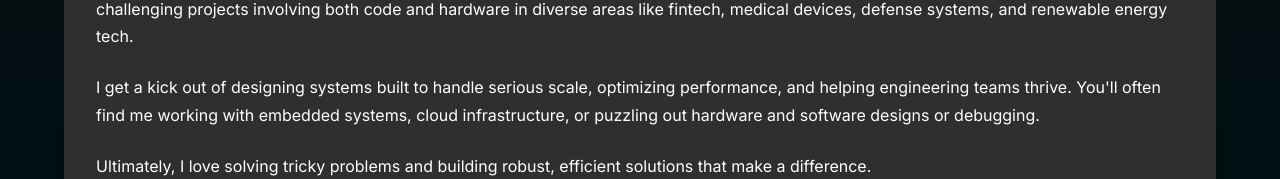
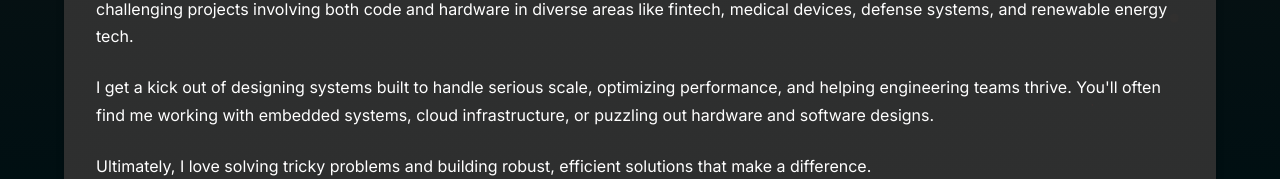
Before and after one commit to andrenepomuceno/andrenepomuceno.github.io, a React (Vite) app: page / in a window 1280 px wide. Shown: the part 601-780 px from the top of the page. Built offline with nearby package versions, Linux system fonts and the light colour scheme.

Commit message:
Update AboutMe component text for clarity by removing redundant phrasing

```diff
--- a/package.json
+++ b/package.json
@@ -1,7 +1,7 @@
 {
   "name": "potfolio",
   "private": true,
-  "version": "1.4.4",
+  "version": "1.4.5",
   "type": "module",
   "scripts": {
     "dev": "vite",
--- a/src/components/AboutMe.jsx
+++ b/src/components/AboutMe.jsx
@@ -43,7 +43,7 @@ function AboutMe() {
                     For the last 10+ years, I've been diving deep into the world of software and hardware engineering. It's been a fun ride, taking me through challenging projects involving both code and hardware in diverse areas like fintech, medical devices, defense systems, and renewable energy tech.
                 </Typography>
                 <Typography variant="body1" color="text.secondary" sx={{ lineHeight: 1.7, mb: 3 }} paragraph>
-                    I get a kick out of designing systems built to handle serious scale, optimizing performance, and helping engineering teams thrive. You'll often find me working with embedded systems, cloud infrastructure, or puzzling out hardware and software designs or debugging.
+                    I get a kick out of designing systems built to handle serious scale, optimizing performance, and helping engineering teams thrive. You'll often find me working with embedded systems, cloud infrastructure, or puzzling out hardware and software designs.
                 </Typography>
                 <Typography variant="body1" color="text.secondary" sx={{ lineHeight: 1.7, mb: 3 }} paragraph>
                     Ultimately, I love solving tricky problems and building robust, efficient solutions that make a difference.
```
